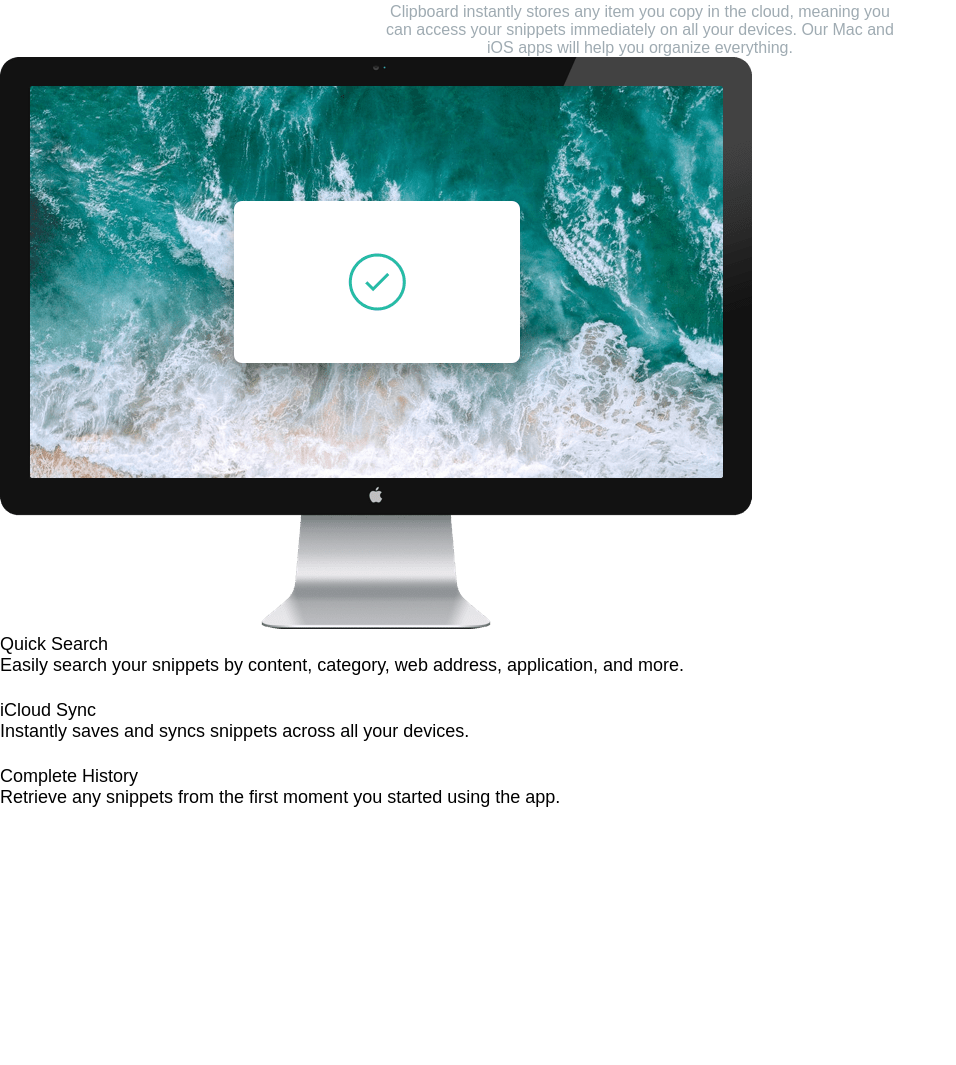
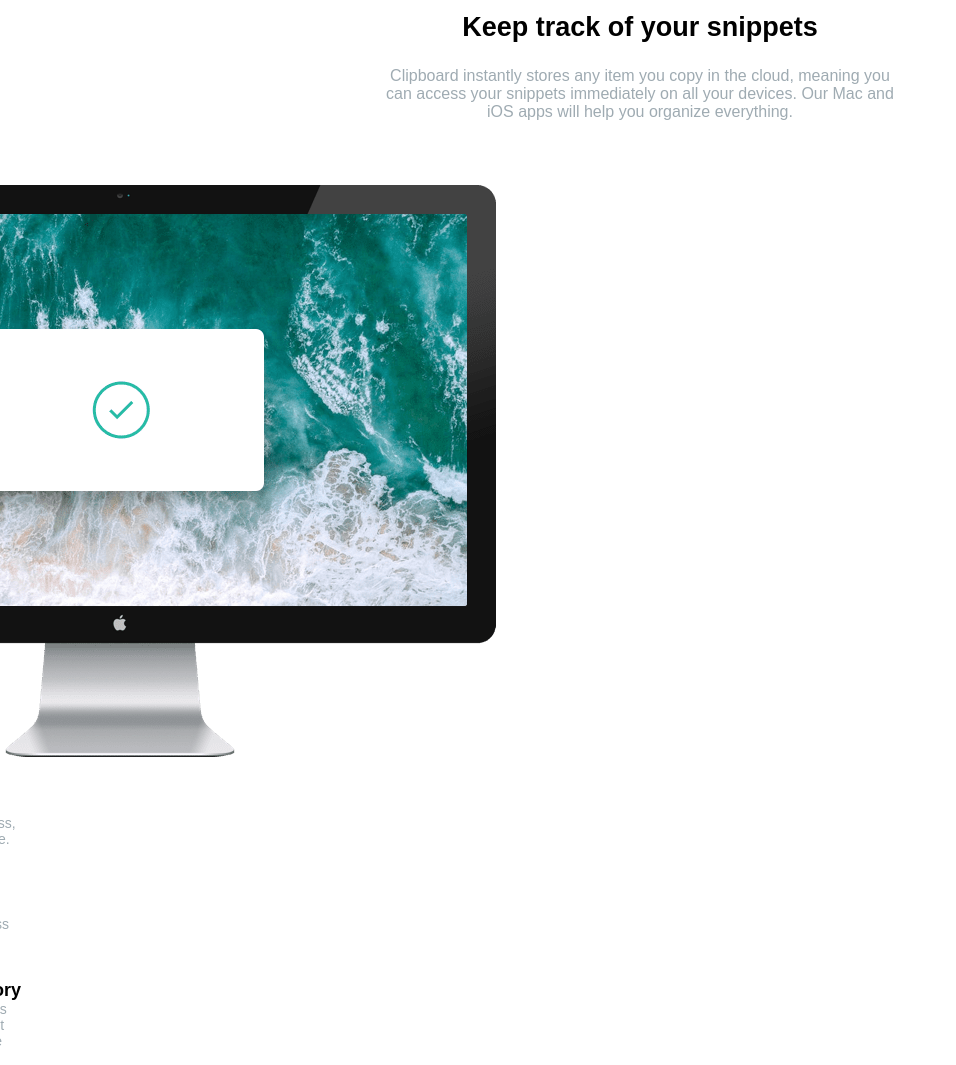
Before and after one commit to mohammadreza2003-af/17-clipboard-landing-page-master, a plain HTML site: page index.html in a window 1280 px wide. Shown: the part 852-1917 px from the top of the page, without its empty margins (0-956 px from the left). Before the commit the page ends 1660 px from the top, so only its background shows below. Drawn offline with Linux system fonts and the light colour scheme; a web font is replaced by a local one.

Commit message:
fnish section 2

```diff
--- a/style.css
+++ b/style.css
@@ -80,8 +80,33 @@ header {
   text-align: center;
 }
 /* section-2 */
+section {
+  margin-top: 64px;
+}
+.section-con-2 {
+  display: flex;
+  align-items: center;
+  justify-content: center;
+  position: absolute;
+  left: -20%;
+}
 .content-box-s2 {
+  width: 20%;
+  display: flex;
+  flex-direction: column;
+  gap: 32px;
+  margin-left: 128px;
+}
+.box-s2 {
   display: flex;
   flex-direction: column;
   gap: 24px;
 }
+.head-text-s2 {
+  font-weight: 600;
+}
+.dis-text-s2 {
+  font-weight: 400;
+  font-size: 14px;
+  color: hsl(201, 11%, 66%);
+}
```
